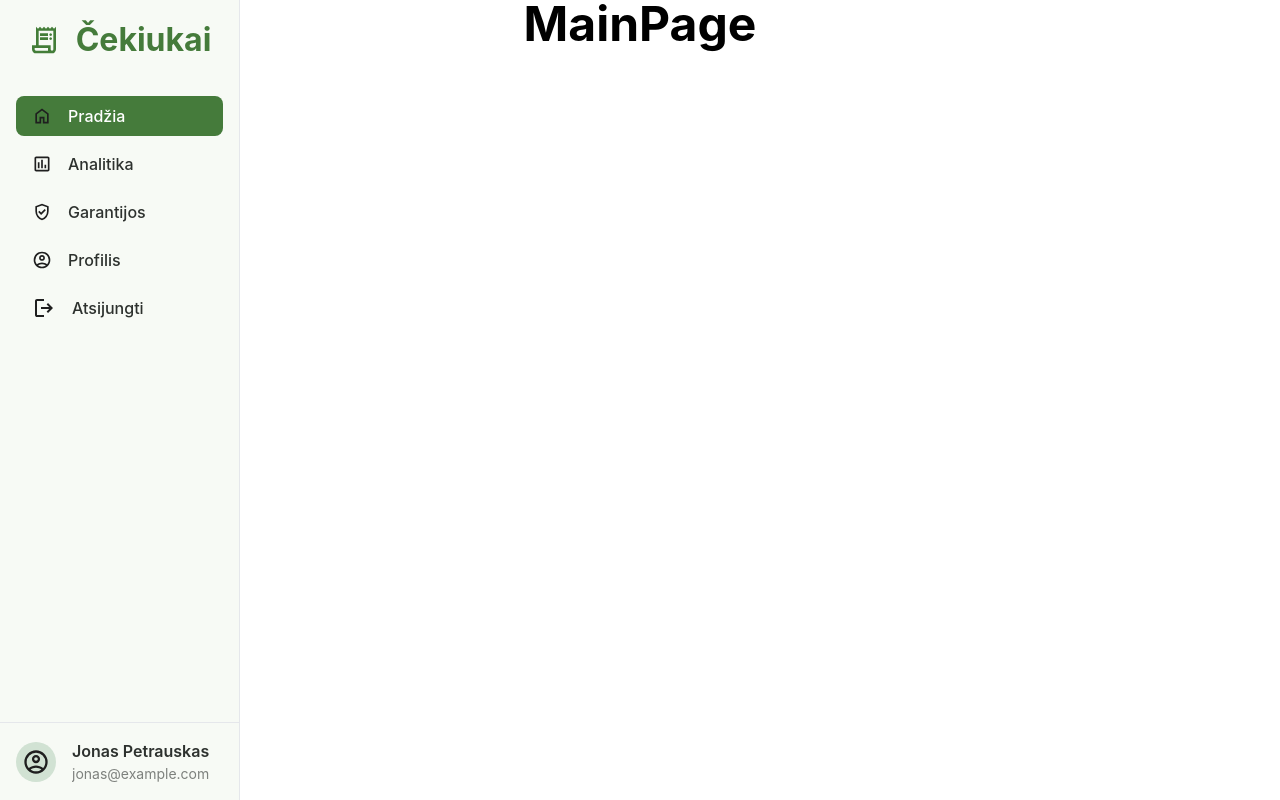
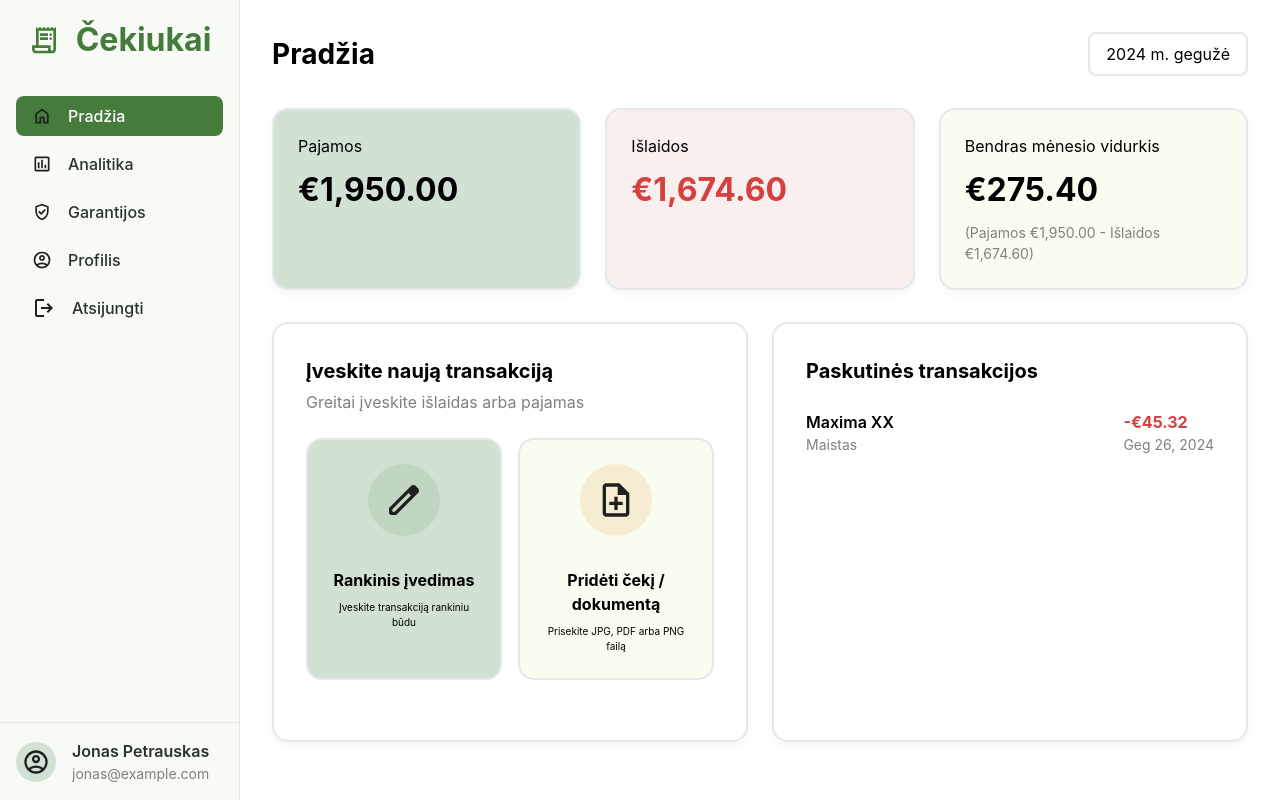
Before and after one commit to Mandingg/skaidrinam, a React app in the folder frontend/: page / in a window 1280 px wide. Built offline with nearby package versions, Linux system fonts and the light colour scheme; no server answers; the HTML template or start-up script is replaced by a standard one.

Commit message:
pradinis frontendas

```diff
--- a/frontend/src/pages/MainPage.jsx
+++ /dev/null
@@ -1,11 +0,0 @@
-import { useEffect } from "react";
-
-function MainPage() {
-    useEffect(() => {
-    document.title = "Pradžia";
-  }, []);
-    return <p className="text-5xl font-bold text-center">MainPage</p>
-}
-
-
-export default MainPage;
--- /dev/null
+++ b/frontend/src/pages/MainPage/MainPage.css
@@ -0,0 +1,191 @@
+.main-content {
+  width: var(--page-width);
+  margin-left: var(--sidebar-width);
+
+  padding: var(--space-5);
+  background: var(--color-background);
+  min-height: 100vh;
+}
+
+.page-header {
+  display: flex;
+  justify-content: space-between;
+  align-items: center;
+  margin-bottom: var(--space-5);
+}
+
+.page-header h2 {
+  font-size: var(--text-h1);
+  font-weight: var(--font-weight-bold);
+}
+
+.date-btn {
+  border: 2px solid var(--border-color);
+  background: white;
+  border-radius: var(--radius-sm);
+  padding: var(--space-2) var(--space-3);
+}
+
+/* =========================
+   STATS
+========================= */
+
+.stats-grid {
+  display: grid;
+  grid-template-columns: repeat(3, 1fr);
+  gap: var(--space-4);
+  margin-bottom: var(--space-5);
+}
+
+.stat-card {
+  border-radius: var(--radius-md);
+  padding: var(--space-4);
+  box-shadow: var(--shadow-sm);
+  border: 2px solid var(--border-color);
+}
+
+.stat-card p {
+  margin-bottom: var(--space-2);
+}
+
+.stat-card h3 {
+  font-size: var(--text-display);
+  font-weight: var(--font-weight-bold);
+}
+
+.income {
+  background: var(--color-secondary);
+}
+
+.expense {
+  background: #faefef;
+}
+
+.expense h3 {
+  color: var(--color-error);
+}
+
+.average {
+  background: var(--color-tertiary);
+}
+
+.average span {
+  display: block;
+  margin-top: var(--space-2);
+  font-size: var(--text-small);
+  color: var(--color-gray);;
+}
+
+/* =========================
+   BOTTOM PANELS
+========================= */
+
+.bottom-grid {
+  display: grid;
+  grid-template-columns: 1fr 1fr;
+  gap: var(--space-4);
+}
+
+.panel {
+  background: white;
+  border-radius: var(--radius-md);
+  padding: var(--space-5);
+  border: 2px solid var(--border-color);
+  box-shadow: var(--shadow-sm);
+}
+
+.panel h4 {
+  font-size: var(--text-h2);
+  font-weight: var(--font-weight-bold);
+}
+
+.panel-subtitle {
+  color: var(--color-gray);;
+  margin-top: var(--space-1);
+  margin-bottom: var(--space-4);
+}
+
+.action-grid {
+  display: grid;
+  grid-template-columns: 1fr 1fr;
+  gap: var(--space-3);
+}
+
+.action-card {
+  padding: var(--space-4);
+  border-radius: var(--radius-md);
+  background: var(--color-secondary);
+  border: 2px solid var(--border-color);
+  text-align: center;
+}
+
+.icon-wrapper {
+  display: flex;
+  align-items: center;
+  justify-content: center;
+  width: 100%;
+  margin-bottom: var(--space-3);
+}
+
+.action-card h5 {
+  margin-bottom: var(--space-2);
+  font-size: var(--text-body);
+  font-weight: var(--font-weight-bold);
+}
+
+.action-card p {
+  font-size: 10px;
+}
+
+.action-icon {
+  width: 72px;
+  height: 72px;
+  padding: 16px;
+  border-radius: 50%;
+  background: rgba(69, 123, 59, 0.12);
+  margin-bottom: var(--space-3);
+}
+
+.upload .action-icon {
+  background: rgba(217, 119, 6, 0.12);
+}
+
+.upload {
+  background: var(--color-tertiary);
+}
+
+.upload h5 {
+    font-size: var(--text-body);
+    font-weight: var(--font-weight-bold);
+
+}
+
+.upload p {
+   font-size: 10px;
+}
+
+.transaction {
+  margin-top: var(--space-4);
+  display: flex;
+  justify-content: space-between;
+  align-items: center;
+}
+
+.transaction-title {
+  font-weight: var(--font-weight-semibold);
+}
+
+.transaction-category,
+.transaction-date {
+  font-size: var(--text-small);
+  color: var(--color-gray);
+}
+
+.transaction-amount {
+  color: var(--color-error);
+  font-weight: var(--font-weight-bold);
+}
+
+.transactions-panel {
+  min-height: 420px;
+}
--- /dev/null
+++ b/frontend/src/pages/MainPage/MainPage.jsx
@@ -0,0 +1,105 @@
+import { useEffect } from "react";
+import './MainPage.css';
+import EditPen from "../../assets/EditPen.svg";
+import AddNote from "../../assets/AddNote.svg";
+
+function MainPage() {
+    useEffect(() => {
+    document.title = "Pradžia";
+  }, []);
+
+  return (
+    <div className="dashboard">
+      <main className="main-content">
+        <header className="page-header">
+          <h2>Pradžia</h2>
+
+          <button className="date-btn">
+            2024 m. gegužė
+          </button>
+        </header>
+
+        <section className="stats-grid">
+          <div className="stat-card income">
+            <p>Pajamos</p>
+            <h3>€1,950.00</h3>
+          </div>
+
+          <div className="stat-card expense">
+            <p>Išlaidos</p>
+            <h3>€1,674.60</h3>
+          </div>
+
+          <div className="stat-card average">
+            <p>Bendras mėnesio vidurkis</p>
+            <h3>€275.40</h3>
+            <span>
+              (Pajamos €1,950.00 - Išlaidos €1,674.60)
+            </span>
+          </div>
+        </section>
+
+        <section className="bottom-grid">
+          <div className="panel">
+            <h4>Įveskite naują transakciją</h4>
+            <p className="panel-subtitle">
+              Greitai įveskite išlaidas arba pajamas
+            </p>
+
+            <div className="action-grid">
+              <div className="action-card">
+                <div className="icon-wrapper">
+                  <img src={EditPen} alt="Rankinis įvedimas" className="action-icon"/>
+                </div>
+
+                <h5>Rankinis įvedimas</h5>
+
+                <p>
+                  Įveskite transakciją rankiniu būdu
+                </p>
+              </div>
+
+              <div className="action-card upload">
+                <div className="icon-wrapper">
+                  <img src={AddNote} alt="Dokumentas" className="action-icon" />
+                </div>
+
+                <h5>Pridėti čekį / dokumentą</h5>
+
+                <p>
+                  Prisekite JPG, PDF arba PNG failą
+                </p>
+              </div>
+            </div>
+          </div>
+
+          <div className="panel transactions-panel">
+            <h4>Paskutinės transakcijos</h4>
+
+            <div className="transaction">
+              <div>
+                <p className="transaction-title">
+                  Maxima XX
+                </p>
+                <p className="transaction-category">
+                  Maistas
+                </p>
+              </div>
+
+              <div className="transaction-right">
+                <p className="transaction-amount">
+                  -€45.32
+                </p>
+                <p className="transaction-date">
+                  Geg 26, 2024
+                </p>
+              </div>
+            </div>
+          </div>
+        </section>
+      </main>
+    </div>
+  );
+}
+
+export default MainPage;
--- a/frontend/src/routes/AppRoutes.jsx
+++ b/frontend/src/routes/AppRoutes.jsx
@@ -1,6 +1,6 @@
 import { Routes, Route } from "react-router";
 
-import MainPage from "../pages/MainPage";
+import MainPage from "../pages/MainPage/MainPage";
 import Analytics from "../pages/Analytics";
 import Warranties from "../pages/Warranties";
 import Profile from "../pages/Profile";
--- a/frontend/src/var.css
+++ b/frontend/src/var.css
@@ -18,6 +18,8 @@ body {
 
     --color-secondary: #d1e2d3;
 
+    --color-tertiary: #f9fdef;
+
     --color-error: #d64040;
     --color-error-dark: #bf3a3a;
 
@@ -26,6 +28,8 @@ body {
     --color-navigation: #f7faf5;
 
     --color-background: #ffffff;
+
+    --color-gray: gray;
 
     /* =========================
     TYPOGRAPHY
@@ -92,6 +96,7 @@ body {
 
     --sidebar-width: 240px;
     --container-max-width: 1440px;
+    --page-width: calc(100% - var(--sidebar-width));
 
     /* =========================
     BREAKPOINTS
```
